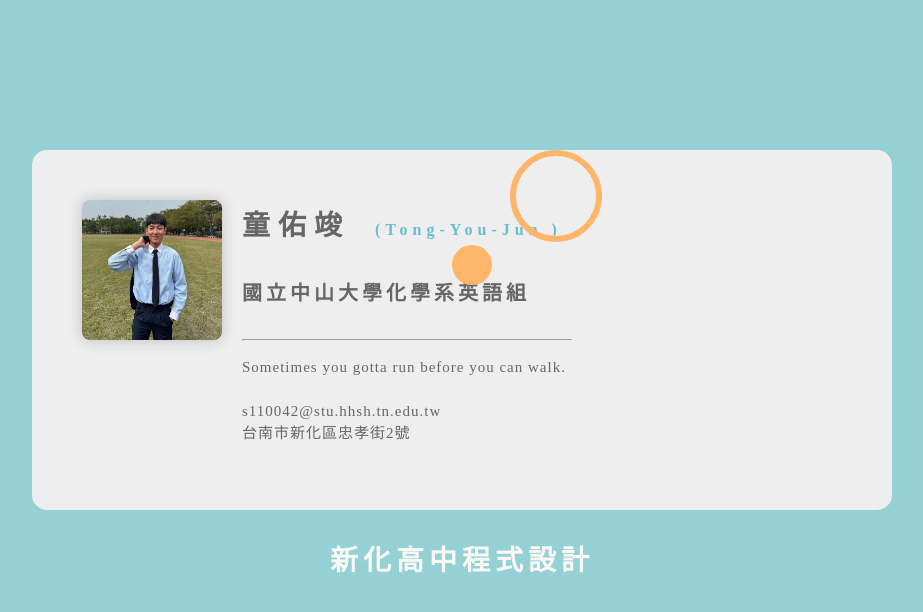
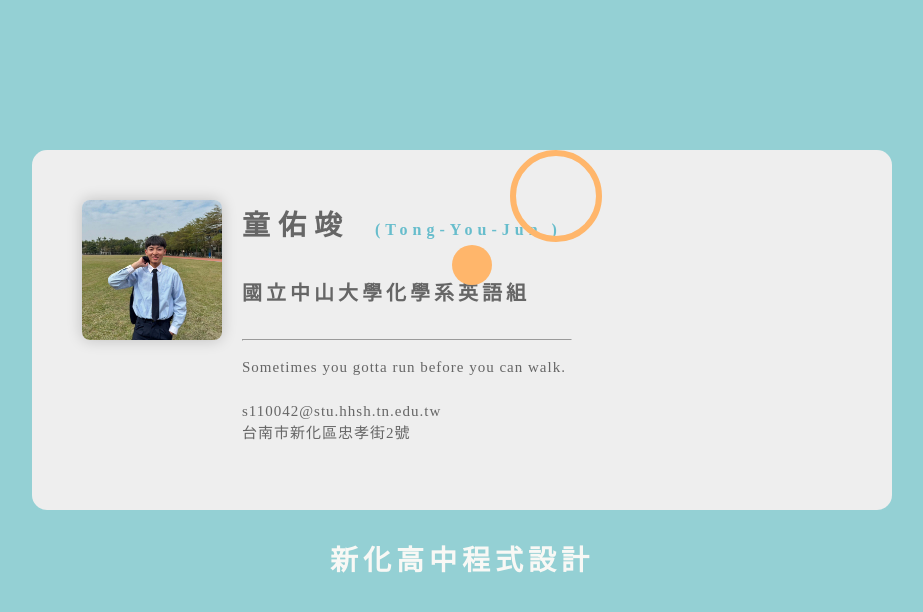
Before and after one commit to tong1042/tong1042.github.io, a plain HTML site: page index.html in a window 1280 px wide. Shown: the whole page, without its empty margins (178-1101 px from the left). Drawn offline with Linux system fonts and the light colour scheme.

Commit message:
Update index.html

```diff
--- a/index.html
+++ b/index.html
@@ -13,7 +13,7 @@
 <body>
     <!-- 名片區塊-->
   <div class="namecard">
-  <img src="img\3.JPG" />
+  <img src="img\8.jpg" />
     <!--  名片右邊文字區塊-->
   <div class="right">
     <h2>童佑竣
```
